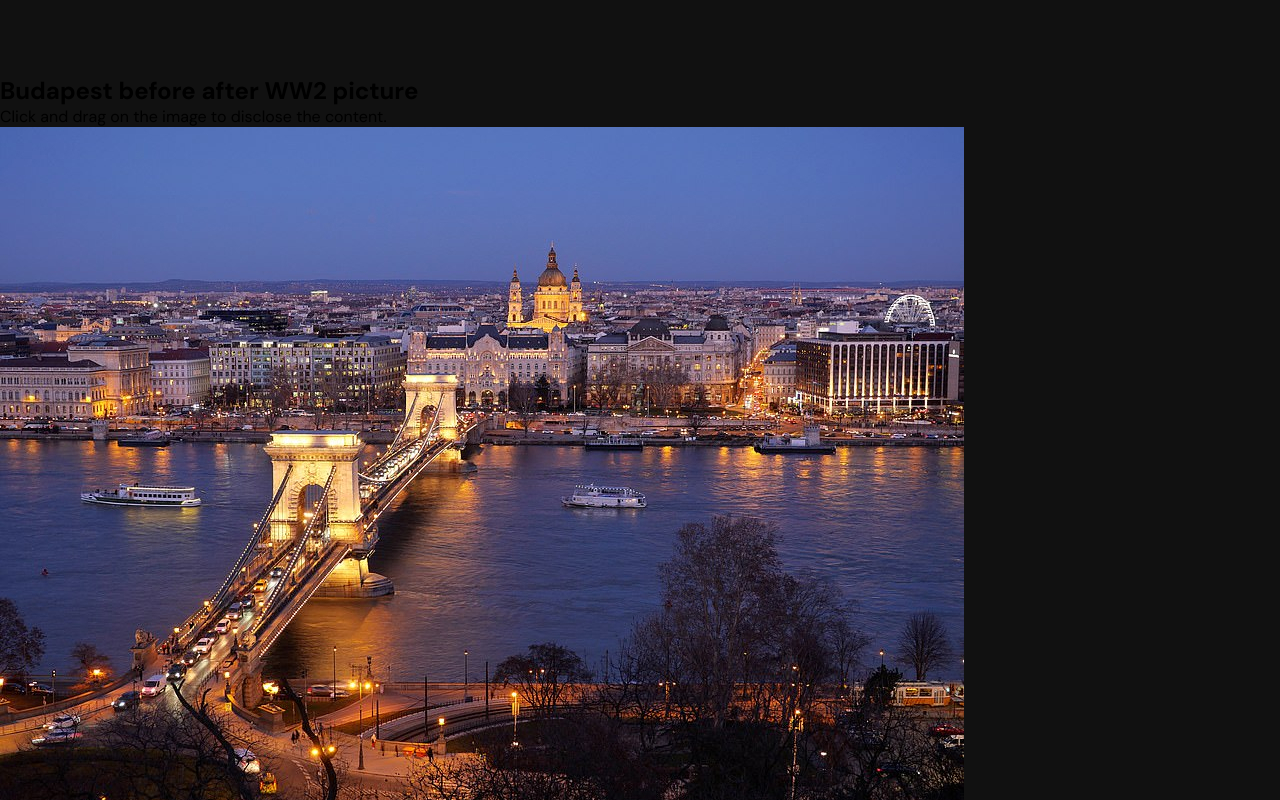
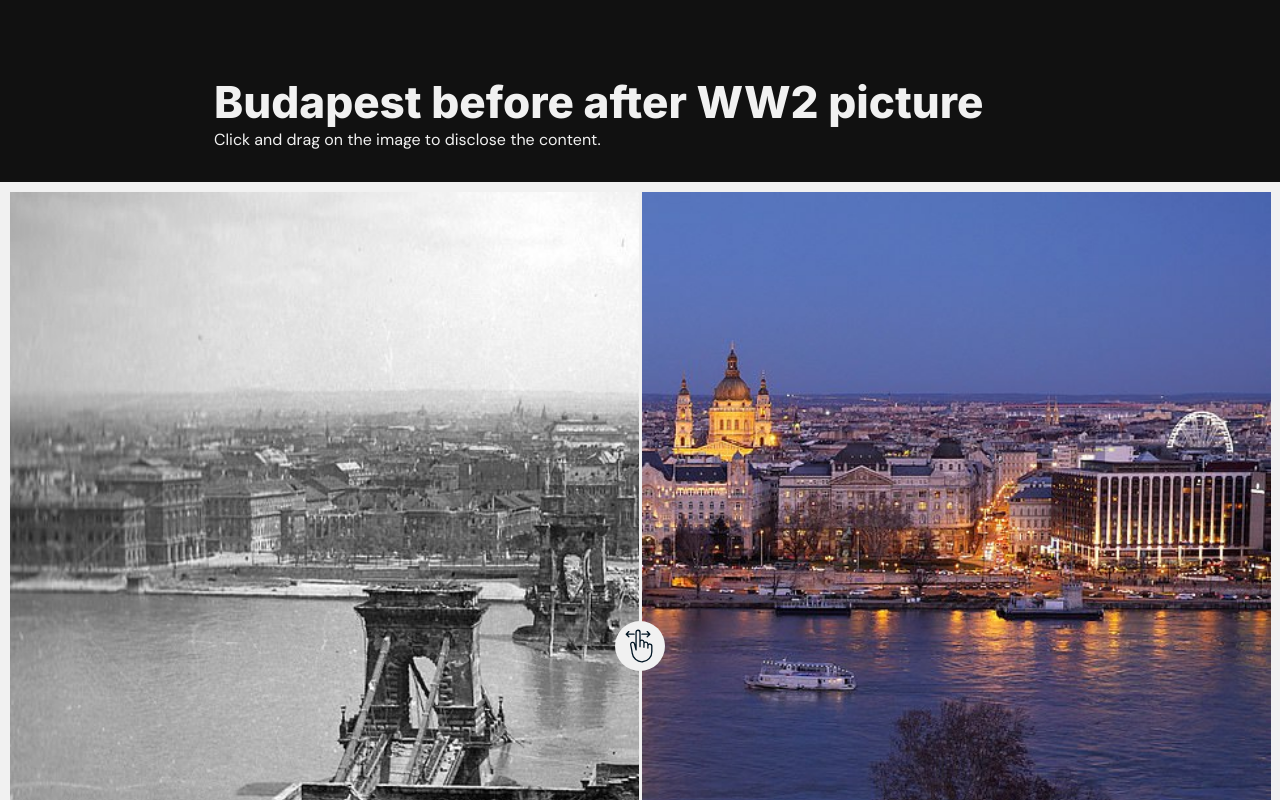
Before and after one commit to BRC-Thomas/image-before-after, a plain HTML site: page index.html in a window 1280 px wide. Shown: the top 800 px of the page. Drawn offline with Linux system fonts and the light colour scheme; a web font is replaced by a local one.

Commit message:
Style & JS + readme

```diff
--- a/index.html
+++ b/index.html
@@ -27,21 +27,21 @@
     <section>
       <div class="disclosure">
 
-        <div class="disclosure_img-container">
-          <img src="/images/budapest-recent.jpg" alt="recent budapest view" class="disclose_img">
+        <div class="disclosure__img-container">
+          <img src="/images/budapest-recent.jpg" alt="recent budapest view" class="disclosure__img">
         </div>
 
-        <div class="disclosure_img-container disclosure_img-container-2">
-          <img src="/images/budapest-destroyed.jpg" alt="old budapest view" class="disclose_img">
+        <div class="disclosure__img-container disclosure__img-container--2">
+          <img src="/images/budapest-destroyed.jpg" alt="old budapest view" class="disclosure__img">
         </div>
 
-        <div class="disclosure_widget">
-          <div class="disclosure_line">
-            <div class="disclosure_line-circle">
-              <img src="/images/hand.svg" alt="" class="disclosure_line-circle-img">
+        <div class="disclosure__widget">
+          <div class="disclosure__line">
+            <div class="disclosure__line-circle">
+              <img src="/images/hand.svg" alt="" class="disclosure__line-circle-img">
             </div>
           </div>
-          <input type="range" min="0" max="100" value="50" class="disclosure_range">
+          <input type="range" min="0" max="100" value="50" class="disclosure__range">
         </div>
       </div>
     </section>
--- a/script.js
+++ b/script.js
@@ -0,0 +1,11 @@
+
+const range = document.querySelector('.disclosure__range')
+const imgContainer2 = document.querySelector('.disclosure__img-container--2')
+const dragLine = document.querySelector('.disclosure__line')
+
+range.addEventListener('input', handleRange)
+
+function handleRange() {
+  imgContainer2.style.inlineSize = range.value + "%"
+  dragLine.style.left = range.value + "%"
+}
--- a/style.css
+++ b/style.css
@@ -11,3 +11,88 @@ body {
   background-color: #111;
   padding-block-start: 75px;
 }
+
+.article {
+  max-inline-size: 900px;
+  margin-inline: auto;
+  padding-inline: 24px;
+}
+
+.header {
+  color: #f1f1f1;
+}
+
+.header__h1 {
+  font-size: 44px;
+  font-family: Inter;
+}
+
+.header__subtitle {
+  margin-block-end: 32px;
+}
+
+.disclosure {
+  position: relative;
+  aspect-ratio: 1.38 / 1;
+  border: 10px solid #f1f1f1;
+}
+
+.disclosure__img-container {
+  block-size: 100%;
+  inline-size: 100%;
+}
+
+.disclosure__img {
+  block-size: 100%;
+}
+
+.disclosure__img-container--2 {
+  position: absolute;
+  inline-size: 50%;
+  top: 0;
+  overflow: hidden;
+}
+
+.disclosure__widget {
+  position: absolute;
+  top: 0;
+  inline-size: 100%;
+  block-size: 100%;
+}
+
+.disclosure__line {
+  inline-size: 3px;
+  block-size: 100%;
+  background-color: #f1f1f1;
+  position: absolute;
+  left: calc(50% - 1.5px);
+  pointer-events: none;
+}
+
+.disclosure__line-circle {
+  display: block;
+  inline-size: 50px;
+  block-size: 50px;
+  border-radius: 50%;
+  background: #f1f1f1;
+  position: absolute;
+  top: 50%;
+  left: 50%;
+  transform: translate(-50%, -50%);
+  display: flex;
+  justify-content: center;
+  align-items: center;
+}
+
+.disclosure__line-circle-img {
+  inline-size: 85%;
+}
+
+.disclosure__range {
+  inline-size: 100%;
+  block-size: 100%;
+  appearance: none;
+  background: none;
+  outline: none;
+  cursor: pointer;
+}
```
Also changed, not shown: 1 other file.
